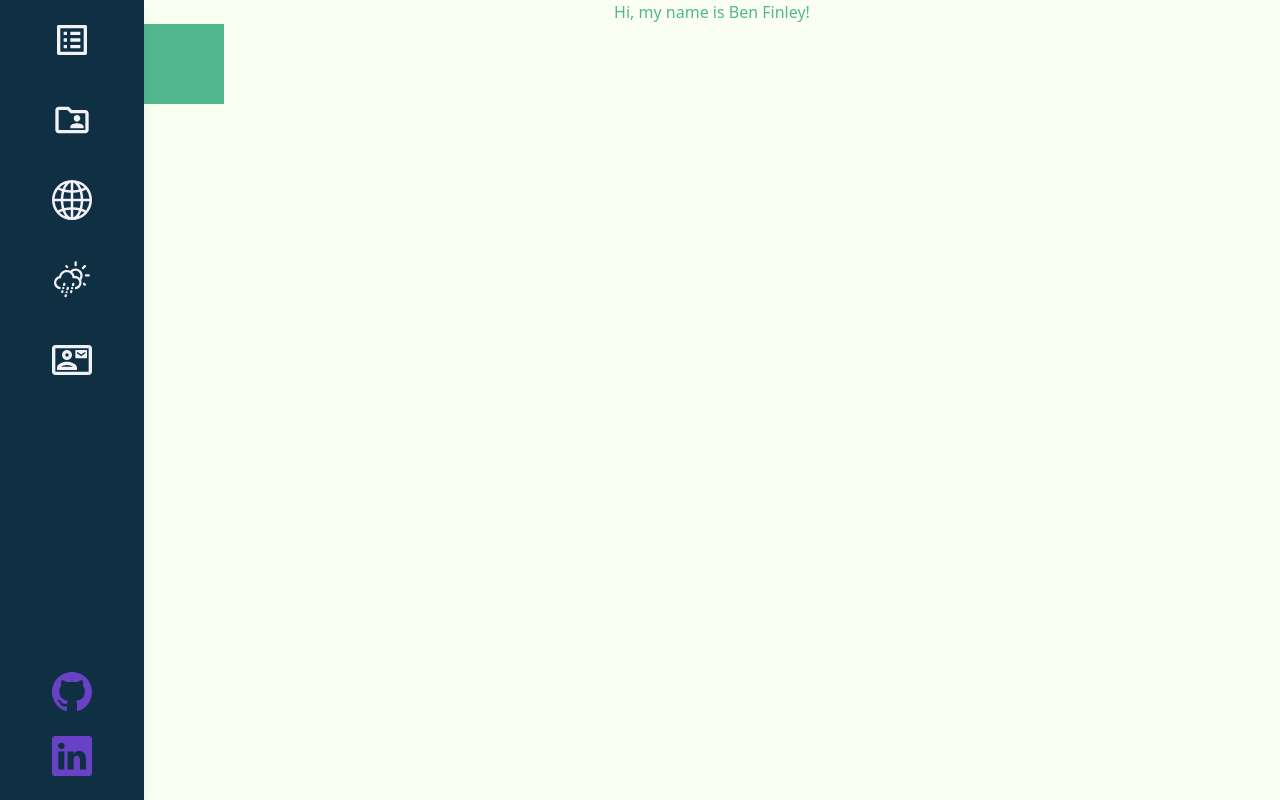
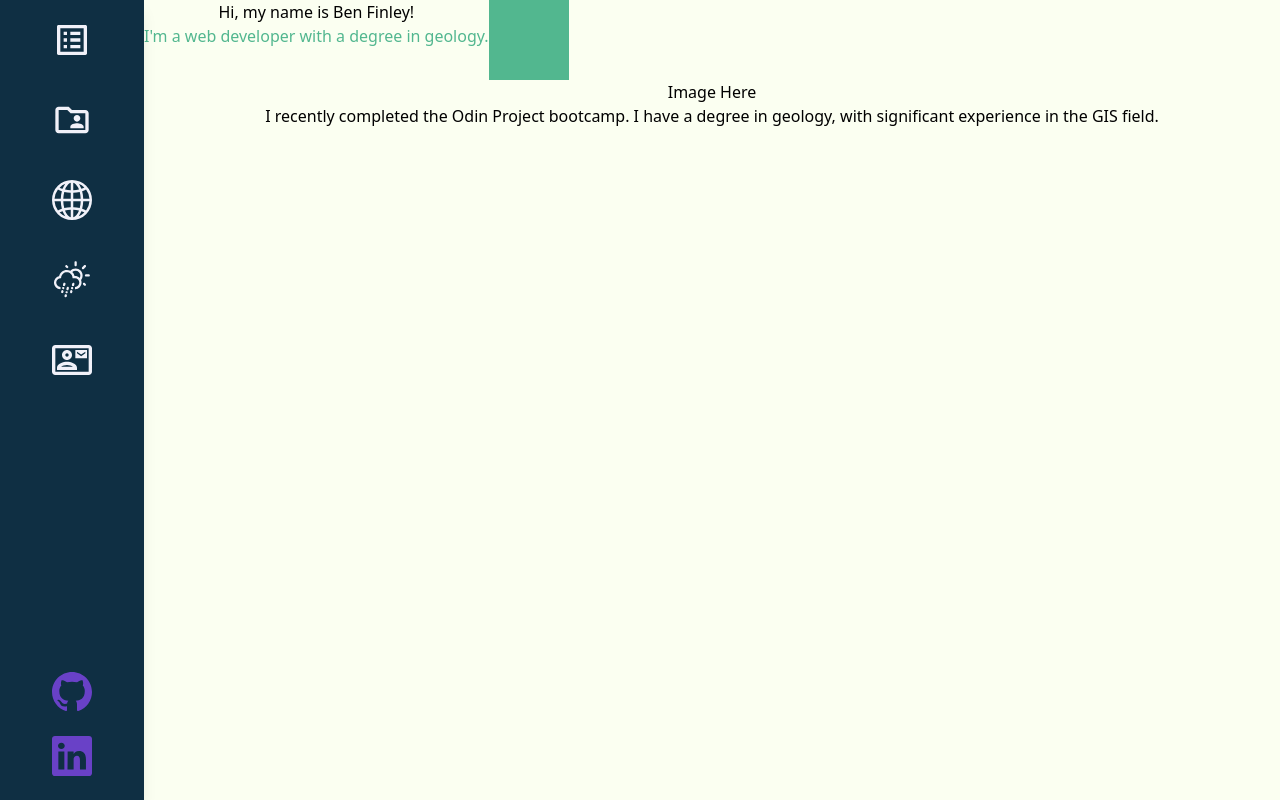
Before and after one commit to BenFin75/PortfolioWebsite, a React (Create React App) app: page / in a window 1280 px wide. Built offline with nearby package versions, Linux system fonts and the light colour scheme.

Commit message:
started designing the layout in flexbox

```diff
--- a/src/components/Home.jsx
+++ b/src/components/Home.jsx
@@ -1,12 +1,23 @@
 const Home = () => {
   return (
-    <div className="home bg-mainPrimary flex-1">
-      <div className="intro">
-        <div className="blurb text-mainSecondary">
-          Hi, my name is Ben Finley!
+    <div className="home bg-mainPrimary flex-1 flex-col">
+      <div className="intro flex-1 flex">
+        <div className="text-area">
+          <div className="name">
+            Hi, my name is Ben Finley!
+          </div>
+          <div className="intro-blurb text-mainSecondary">
+            I'm a web developer with a degree in geology.
+          </div>
         </div>
         <div className="headshot">
           <div className="img h-20 w-20 bg-mainSecondary"></div>
+        </div>
+      </div>
+      <div className="education flex-1">
+        <div className="fieldShot">Image Here</div>
+        <div className="edu-blurb">
+          I recently completed the Odin Project bootcamp. I have a degree in geology, with significant experience in the GIS field.
         </div>
       </div>
     </div>
```
